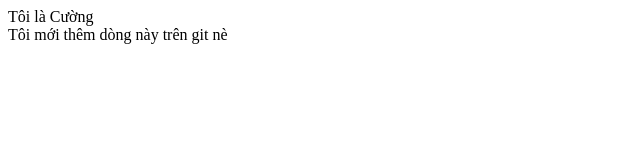
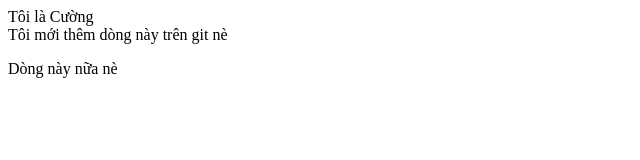
Before and after one commit to PhuCuong1999/usegit, a plain HTML site: page index.html in a window 1280 px wide. Shown: the whole page, without its empty margins (0-640 px from the left). Drawn offline with Linux system fonts and the light colour scheme.

Commit message:
resolve conflict

```diff
--- a/index.html
+++ b/index.html
@@ -11,5 +11,6 @@
         Tôi là Cường
     </div>
     <div>Tôi mới thêm dòng này trên git nè</div>
+    <p>Dòng này nữa nè</p>
 </body>
 </html>
```
